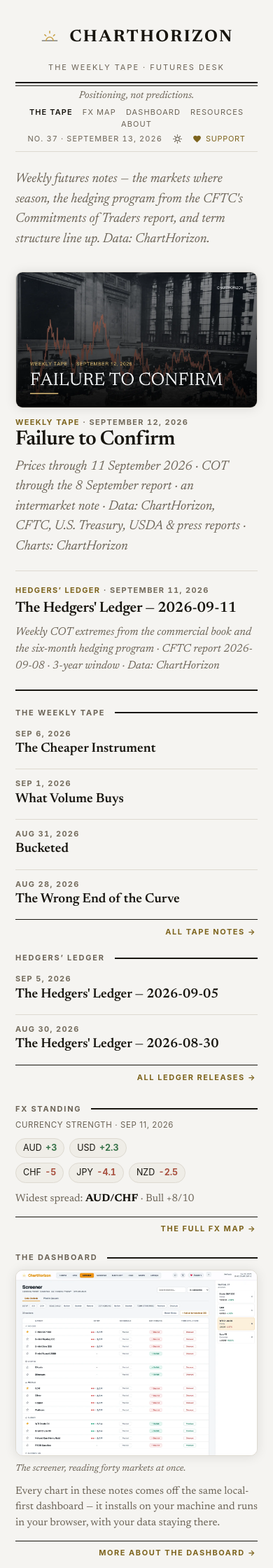
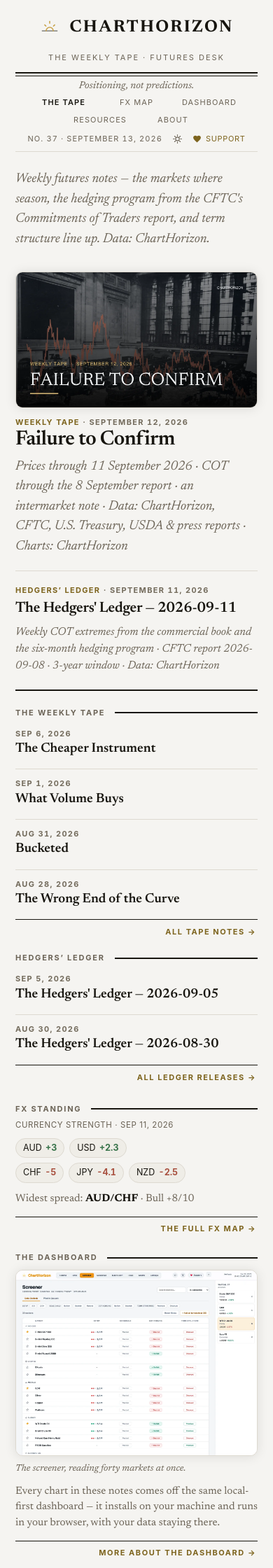
Before and after one commit to ChartHorizon/website, a Jekyll site: the page built from index.html, in a window 390 px wide. Shown: the top 2240 px of the page at 70% size. Built offline with Jekyll 4.4.1, drawn with Linux system fonts in a browser that asks for light colours.

Commit message:
Phones: lift the FX board and the reading room, 3 + 2 masthead nav
On a 390px phone the FX board started at 718px, behind a 162px TradingView
ask, and the reading room's first entry sat at 1,150px. Under 560px the
ticker's ask is no longer drawn while unconsented (the calendar card still
asks once for all three embeds, with the full explanation), and the two
standing paragraphs on /resources/ step down to 16px with their wording
untouched. The board now starts at 542px, the first entry at 987px.

Under 420px the dateline nav is a centred 3 + 2 grid instead of stranding
"About" on a row of its own. Dateline controls get 7px of touch padding over
14px row gaps, so targets stay at 24px or more without overlapping; the
masthead's top padding pays for the extra height, so no page starts lower
on a phone than it did.

Also: the reading room's affiliate chip no longer indents when it wraps,
and the skip link stays legible on hover (a:hover had made it ink on ink).
Desktop and tablet geometry is unchanged. css_version 27.

Co-Authored-By: Claude Opus 5 <noreply@anthropic.com>
Claude-Session: https://claude.ai/code/session_01DkHnHuBULREGiiRhSGNNJr

```diff
--- a/_config.yml
+++ b/_config.yml
@@ -17,7 +17,7 @@ markdown: kramdown
 # Stylesheet cache key, appended as ?v= in _layouts/default.html. BUMP THIS whenever
 # assets/css/blog.css changes — otherwise returning readers keep the cached copy.
 # (It used to be site.time, which made every daily FX push re-download the CSS.)
-css_version: 26
+css_version: 27
 
 # The desk's timezone. Without this, CI builds in UTC and Jekyll silently DROPS any post
 # whose date is still in the future there — a post dated today, built at 23:30 CEST
--- a/assets/css/blog.css
+++ b/assets/css/blog.css
@@ -83,6 +83,9 @@ body{
   background:var(--ink); color:var(--paper); font:700 11px/1 var(--sans); letter-spacing:.1em; text-transform:uppercase;
   text-decoration:none; border:none; border-radius:999px; opacity:0; pointer-events:none}
 .skip-link:focus-visible{opacity:1; pointer-events:auto; outline:2px solid var(--gold); outline-offset:2px}
+/* The global a:hover turns link text to ink, which on this ink pill is ink on ink: a keyboard
+   reader who also touched the mouse saw the link go blank. */
+.skip-link:hover{color:var(--paper)}
 
 /* ---- article typography ---- */
 h1{font:600 clamp(34px,4.6vw,42px)/1.1 var(--serif); letter-spacing:-.6px; margin:.55em 0 .12em; text-wrap:balance}
@@ -160,11 +163,28 @@ blockquote p{margin:.3em 0}
 [data-theme="dark"] .theme-toggle .sun{display:none}
 [data-theme="dark"] .theme-toggle .moon{display:block}
 @media (max-width:560px){
+  /* 24px, not 38px: the touch rows below make the dateline 14px taller, and this pays for
+     it, so no page's content starts any lower on a phone than it did before them. */
+  .site-head{padding-top:24px}
   .site-head .word{font-size:24px}
   .masthead-sub{letter-spacing:.18em}
-  .dateline{justify-content:center; gap:8px 14px}
-  .dateline .site-nav{flex-wrap:wrap; justify-content:center; gap:6px 14px}
+  /* Touch rows. 7px of padding around an 11px label is a 25px target (WCAG 2.5.8), and a
+     14px row gap is exactly the two paddings, so a tab's target meets the one below it
+     instead of sliding under it. With 9px padding on 6-8px gaps the rows overlapped. */
+  .dateline{justify-content:center; gap:14px}
+  .dateline .site-nav{flex-wrap:wrap; justify-content:center; gap:14px}
+  .dateline .site-nav a,.dateline .support,.theme-toggle{padding-block:7px; margin-block:-7px}
   .dateline .edition{margin-left:0}
+}
+/* Five tabs need ~410px on one row. Below that a wrapping row stranded "About" alone under
+   the other four, so the nav becomes a 3 + 2 grid: six tracks, each tab spanning two, the
+   second row starting on track two so its pair sits centred under the three above. Tracks
+   stop at 52px, so a cell is at most 104px and the tabs stay a set instead of spreading to
+   the edges of the sheet; at 320px a cell is 92px, which still clears "Dashboard". */
+@media (max-width:420px){
+  .dateline .site-nav{display:grid; grid-template-columns:repeat(6,minmax(0,52px)); justify-content:center; gap:14px 0; width:100%}
+  .dateline .site-nav a{grid-column:span 2; justify-self:center}
+  .dateline .site-nav a:nth-child(4){grid-column:2 / span 2}
 }
 
 .site-foot{margin-top:54px; padding:22px 0 46px; border-top:1px solid var(--rule); font:13px/1.62 var(--sans); color:var(--muted)}
@@ -235,7 +255,14 @@ blockquote p{margin:.3em 0}
 .res-section--featured > h2::before{content:none}
 .res-section--featured .res-title{font-size:23px}
 .res-section--featured .res-item:first-child{border-top-color:var(--rule-strong)}
-@media (max-width:560px){ .res-section--featured{padding:18px 16px 20px} }
+/* On a phone the two standing paragraphs ran 547px at body size, and the first entry sat
+   1,150px down an 844px screen. They are a notice about the page rather than the page, so
+   there they step down to 16px, under the entries' own 17px takes. The wording does not
+   change: both paragraphs are load-bearing (see the comment in resources.html). */
+@media (max-width:560px){
+  .res-standing{font-size:16px; line-height:1.55; margin-top:.9em}
+  .res-section--featured{margin-top:24px; padding:18px 16px 20px}
+}
 .res-standing a{color:var(--gold-ink)}
 .res-note{max-width:var(--measure); font:14px/1.55 var(--sans); color:var(--muted); margin:.5em 0 0}
 .res-list{list-style:none; padding:0; margin:14px 0 0}
@@ -244,8 +271,11 @@ blockquote p{margin:.3em 0}
    signal sits in, and a disclosure wearing the accent colour reads as a recommendation.
    Sits in the dateline row, so it is AT the link — § 5a Abs. 4 UWG wants the commercial
    purpose recognisable there, not only in the section note above it. */
-.res-ad{display:inline-block; margin-left:9px; padding:2px 7px; border:1px solid var(--rule);
+.res-ad{display:inline-block; padding:2px 7px; border:1px solid var(--rule);
   border-radius:999px; background:var(--quote-bg); color:var(--muted); font-weight:600; letter-spacing:.08em}
+/* The gap sits on the end of the source before the chip, not on the chip's start: on a phone
+   the chip wraps to a line of its own, and a leading margin indented it 9px off the column. */
+.res-item .post-date{margin-right:9px}
 .res-title{font:600 21px/1.28 var(--serif); letter-spacing:-.15px; margin:5px 0 0; text-wrap:balance}
 .res-byline{font:italic 400 16px/1.4 var(--serif); color:var(--muted); margin:3px 0 0}
 .res-title a{color:var(--ink); border:none}
@@ -497,9 +527,14 @@ button.fx-pair:active{transform:translateY(1px)}
 .tv-ask .tv-consent--compact{display:flex; align-items:center; gap:18px}
 .tv-ask .tv-consent--compact p{flex:1; max-width:none; margin:0}
 .tv-ask .tv-consent--compact .tv-consent-btn{flex:none}
+/* On a phone the ticker's ask is not drawn at all. Stacked, it came to 162px of permission
+   copy between the masthead and the board the reader opened the page for, and pushed the
+   board below the fold. Nothing is lost: the dek already says live prices come from
+   TradingView, and the calendar card further down asks once for all three embeds with the
+   full explanation beside its button. Only the unconsented state is hidden, so a reader who
+   has said yes still gets the tape at the top of the page. */
 @media (max-width:560px){
-  .tv-ask .tv-consent--compact{display:block}
-  .tv-ask .tv-consent--compact .tv-consent-btn{margin-top:11px}
+  .tv-ask .tv-ticker{display:none}
 }
 /* attribution for a frame that was never built reads as a credit for nothing */
 .tv-ask .tv-widget .tradingview-widget-copyright{display:none}
```
Also changed, not shown: CLAUDE.md (+13 -4 lines).
